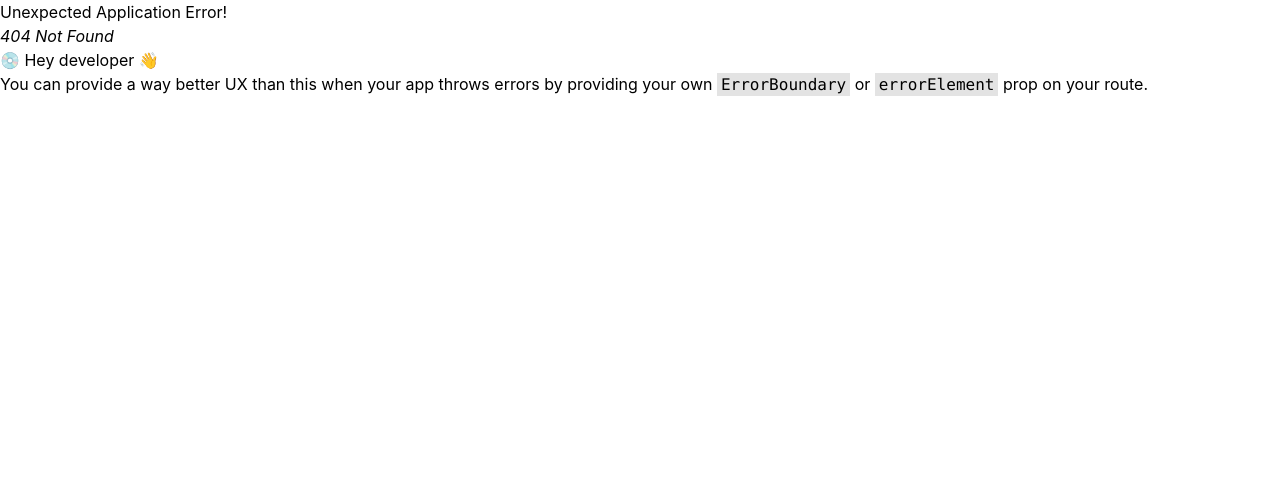
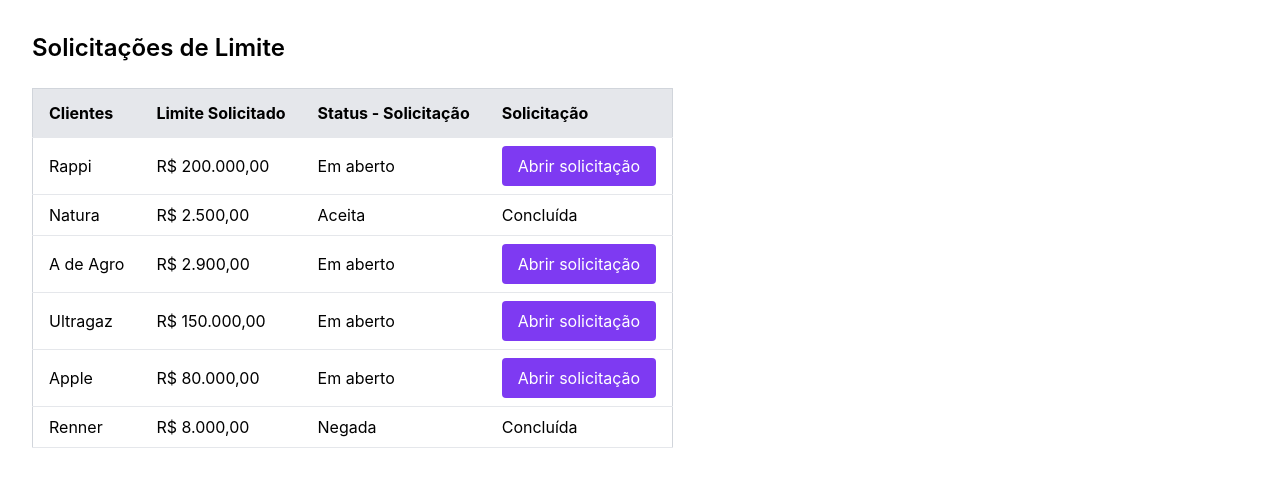
Before and after one commit to well2632/hackstartk, a React (Create React App) app: page /step0 in a window 1280 px wide. Before the commit this address had no page. Shown: the top 486 px of the page. Built offline with nearby package versions, Linux system fonts and the light colour scheme.

Commit message:
tabela solicitacoes

```diff
--- a/src/index.js
+++ b/src/index.js
@@ -8,6 +8,7 @@
 import PageLoading from "./pages/loading";
 import Analysis from "./pages/analysis";
 import Dashboard from "./pages/dashboard";
+import LimitRequestsModal from "./pages/solicitacoes";
 
 const root = ReactDOM.createRoot(document.getElementById("root"));
 
@@ -36,6 +37,10 @@
     path: "/step1",
     element: <Dashboard />,
   },
+  {
+    path: "/step0",
+    element: <LimitRequestsModal />,
+  },
 ]);
 
 root.render(
--- /dev/null
+++ b/src/pages/solicitacoes.jsx
@@ -0,0 +1,51 @@
+import React from "react";
+
+function LimitRequestsTable() {
+  const requests = [
+    { client: "Rappi", limit: "R$ 200.000,00", status: "Em aberto" },
+    { client: "Natura", limit: "R$ 2.500,00", status: "Aceita" },
+    { client: "A de Agro", limit: "R$ 2.900,00", status: "Em aberto" },
+    { client: "Ultragaz", limit: "R$ 150.000,00", status: "Em aberto" },
+    { client: "Apple", limit: "R$ 80.000,00", status: "Em aberto" },
+    { client: "Renner", limit: "R$ 8.000,00", status: "Negada" },
+  ];
+
+  return (
+    <div className="p-8">
+      <h2 className="text-2xl font-semibold mb-6">Solicitações de Limite</h2>
+
+      <div className="overflow-x-auto">
+        <table className=" bg-white border border-gray-300">
+          <thead>
+            <tr className="bg-gray-200 text-left">
+              <th className="py-3 px-4 border-b">Clientes</th>
+              <th className="py-3 px-4 border-b">Limite Solicitado</th>
+              <th className="py-3 px-4 border-b">Status - Solicitação</th>
+              <th className="py-3 px-4 border-b">Solicitação</th>
+            </tr>
+          </thead>
+          <tbody>
+            {requests.map((request, index) => (
+              <tr key={index} className="hover:bg-gray-100">
+                <td className="py-2 px-4 border-b">{request.client}</td>
+                <td className="py-2 px-4 border-b">{request.limit}</td>
+                <td className="py-2 px-4 border-b">{request.status}</td>
+                <td className="py-2 px-4 border-b">
+                  {request.status === "Em aberto" ? (
+                    <button className="bg-purple-600 text-white px-4 py-2 rounded hover:bg-purple-700">
+                      Abrir solicitação
+                    </button>
+                  ) : (
+                    "Concluída"
+                  )}
+                </td>
+              </tr>
+            ))}
+          </tbody>
+        </table>
+      </div>
+    </div>
+  );
+}
+
+export default LimitRequestsTable;
```
